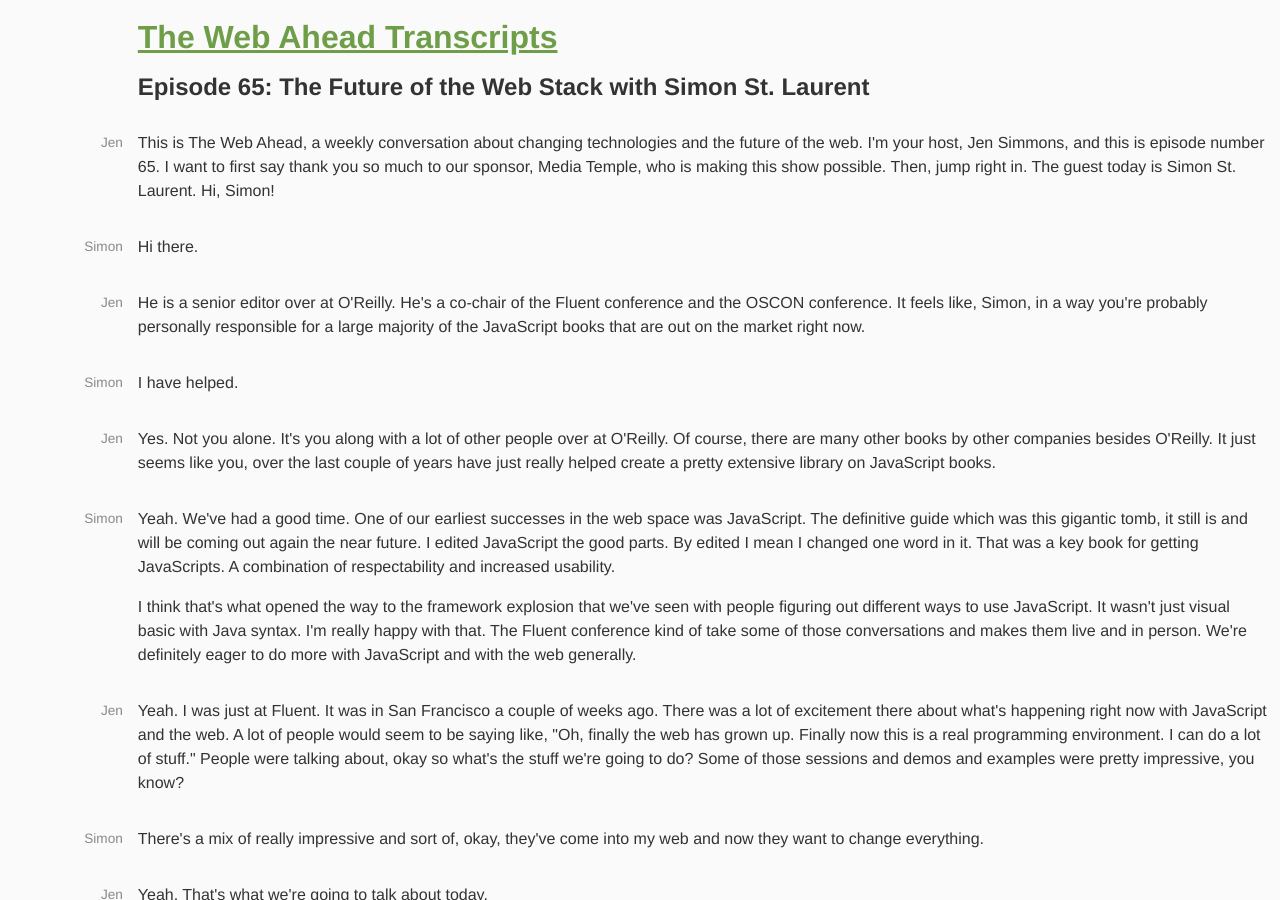
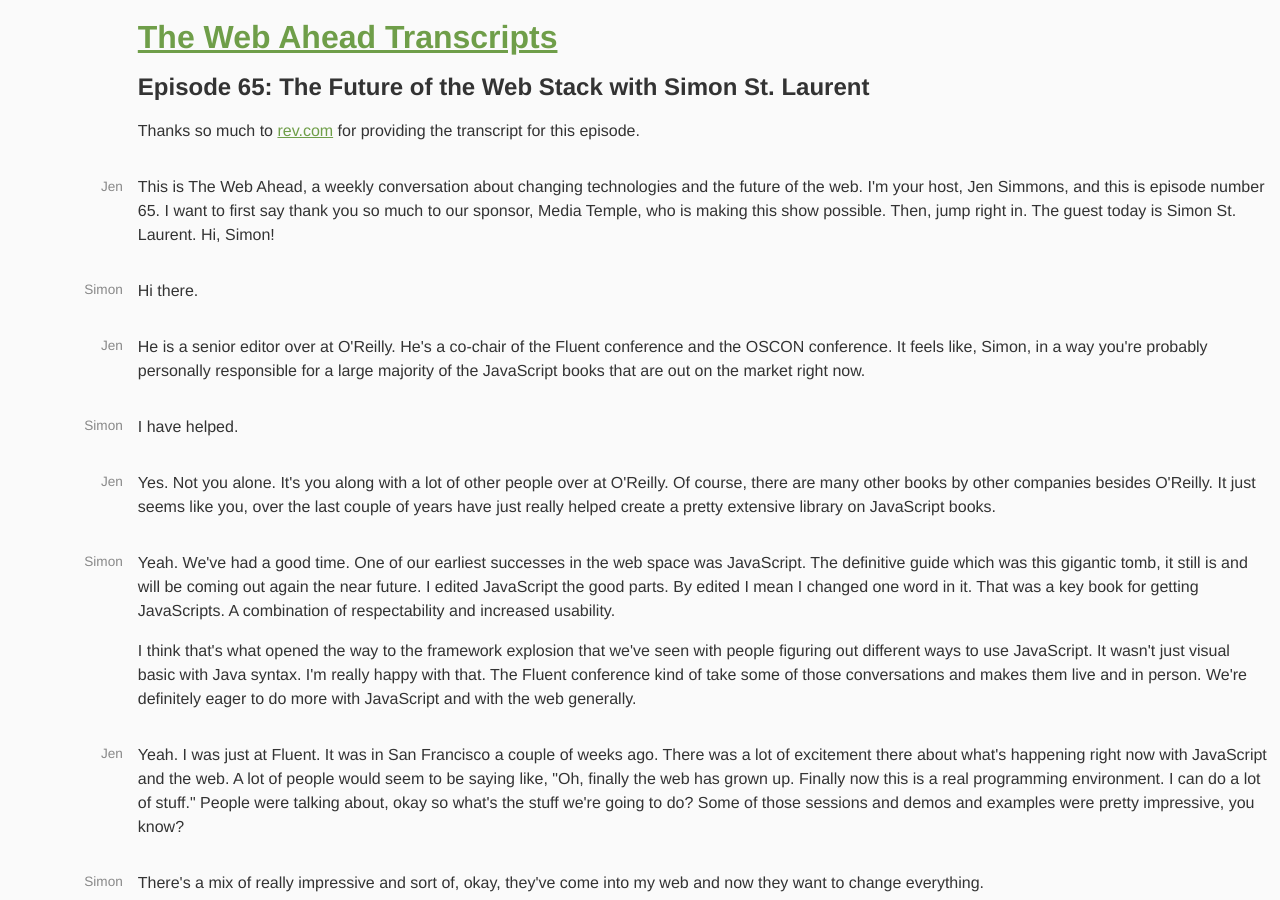
Before and after one commit to jensimmons/webahead-transcripts, a Jekyll site: the page built from _posts/transcripts/2014-04-03-065.html, in a window 1280 px wide and 900 px high. Built offline with Jekyll 4.4.1, drawn with Linux system fonts in a browser that asks for light colours; Markdown is read by kramdown in place of the engine named in the settings.

Commit message:
adding credit & thanks for rev.com to the episodes that they transcribed

```diff
--- a/_posts/transcripts/2014-02-27-060.html
+++ b/_posts/transcripts/2014-02-27-060.html
@@ -3,6 +3,8 @@
 title:  "Episode 60: Web Annotations with Doug Schepers"
 permalink: 60/
 ---
+
+<footer><p>Thanks so much to <a href="http://www.rev.com/transcription">rev.com</a> for providing the transcript for this episode.</p></footer>
 
 <dl>
 
--- a/_posts/transcripts/2014-04-03-065.html
+++ b/_posts/transcripts/2014-04-03-065.html
@@ -3,6 +3,8 @@
 title:  "Episode 65: The Future of the Web Stack with Simon St. Laurent"
 permalink: 65/
 ---
+
+<footer><p>Thanks so much to <a href="http://www.rev.com/transcription">rev.com</a> for providing the transcript for this episode.</p></footer>
 
 <dl>
 
```
Also changed, not shown: 1 other file.
